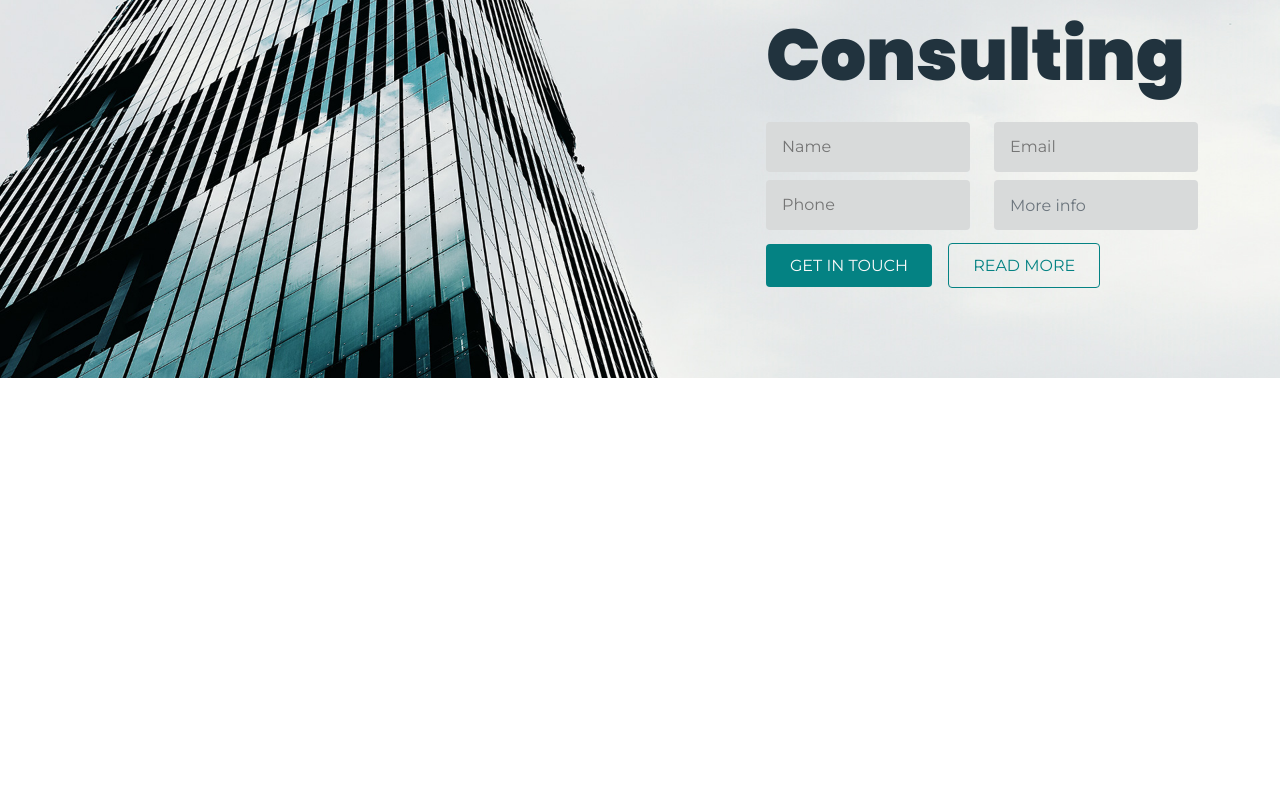
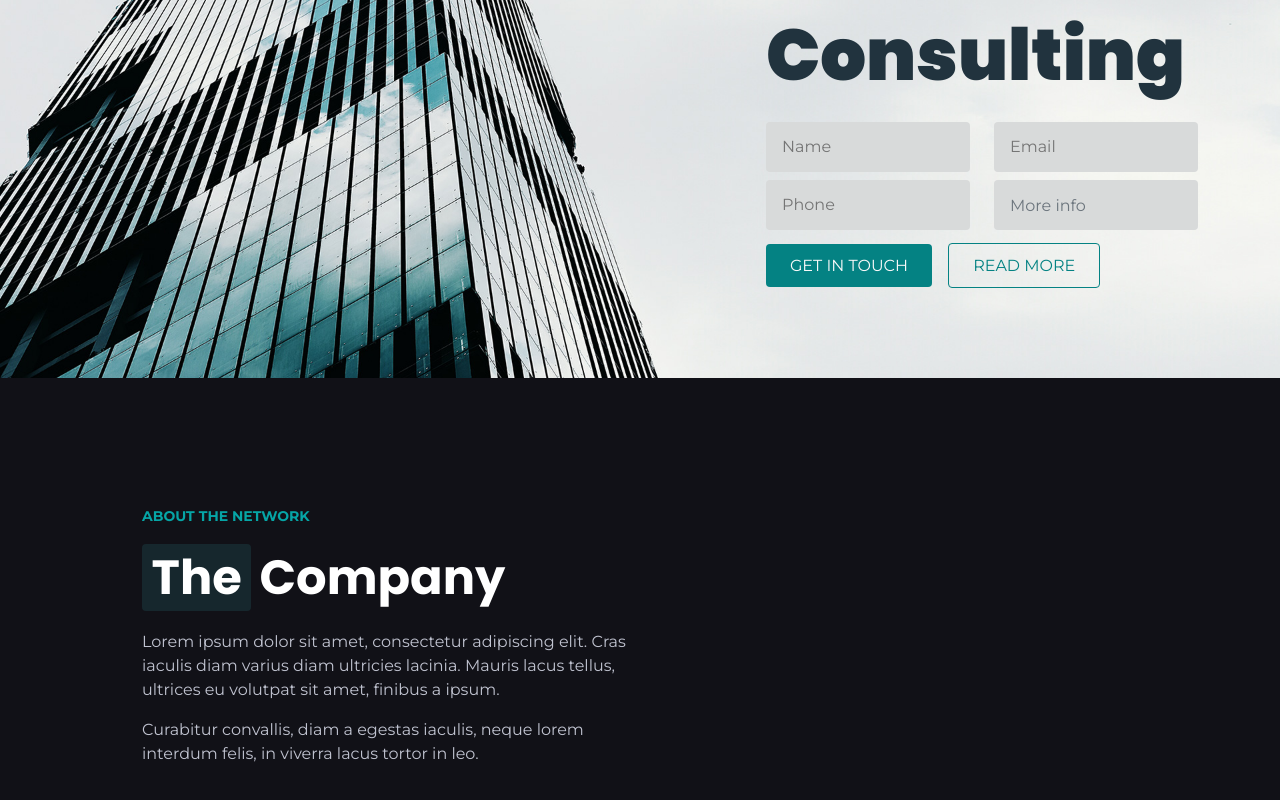
Before and after one commit to Alexxboc/proj-html-vuejs, a Vue app: page / in a window 1280 px wide. Shown: the part 340-1140 px from the top of the page. Before the commit the page ends 800 px from the top, so only its background shows below. Built offline with nearby package versions, Linux system fonts and the light colour scheme.

Commit message:
Create section company left column

```diff
--- a/src/assets/scss/style.scss
+++ b/src/assets/scss/style.scss
@@ -28,8 +28,18 @@ img {
     text-transform: uppercase;
 }
 
+@mixin bg_text {
+    border-radius: 4px;
+    padding: 0 0.6rem;
+    margin-right: 0.5rem;
+}
+
 
 /* Utilities */
+
+.fs_14 {
+    font-size: 14px;
+}
 
 .fs_15 {
     font-size: 15px;
@@ -45,6 +55,10 @@ img {
 
 .fw_600 {
     font-weight: 600;
+}
+
+.fw_700 {
+    font-weight: 700;
 }
 
 .fw_900 {
@@ -80,3 +94,8 @@ img {
     border: 1px solid $consulting-primary;
     color: $consulting-primary !important;
 }
+
+.h2_bg {
+    @include bg_text();
+    background-color: #16272d;
+}
--- a/src/assets/scss/variables.scss
+++ b/src/assets/scss/variables.scss
@@ -8,11 +8,12 @@ $consulting-text-dark: #35464f;
 $consulting-elf-green: #06a5a6;
 $consulting-logo-bg: #c9dedf;
 $consulting-black-bg: #111117;
+$consulting-h2-bg: #16272d;
 $consulting-gray: #6c757d;
 $consulting-dark-gray:#5f6d75;
 $consulting-footer-bg: #111118;
 $consulting-footer-titles-white:#f9f9f9;
 $consulting-footer-logo-bg: #152630;
-$consulting-footer-logo-text: #c0c3d0;
+$consulting-white-text: #c0c3d0;
 $consulting-footer-text: #5F606B;
 $consulting-input-bg: #d8dada;
--- a/src/components/Main/MainComponent.vue
+++ b/src/components/Main/MainComponent.vue
@@ -1,8 +1,33 @@
 <template>
   <main>
     <SiteJumbotron />
+    <section class="company">
+      <div class="container">
+        <div class="row row-cols-2">
+          <div class="col">
+            <h6 class="text-uppercase fs_14 fw_700 mb-4">about the network</h6>
+            <h2 class="fw_700 mb-4"><span class="h2_bg">The</span>Company</h2>
+            <p>
+              Lorem ipsum dolor sit amet, consectetur adipiscing elit. Cras
+              iaculis diam varius diam ultricies lacinia. Mauris lacus tellus,
+              ultrices eu volutpat sit amet, finibus a ipsum.
+            </p>
+            <p>
+              Curabitur convallis, diam a egestas iaculis, neque lorem interdum
+              felis, in viverra lacus tortor in leo.
+            </p>
+          </div>
+          <!-- /.col -->
+          <div class="col"></div>
+          <!-- /.col -->
+        </div>
+        <!-- /.row row-cols-2 -->
+      </div>
+      <!-- /.container -->
+    </section>
+    <!-- /.company -->
     <!--
-- SECTION COMPANY
+
 
 - SECTION SERVICES
 
@@ -18,17 +43,33 @@
 </template>
 
 <script>
-import SiteJumbotron from "../Main/JumbotronComponent.vue"
+import SiteJumbotron from "../Main/JumbotronComponent.vue";
 
 export default {
   name: "SiteMain",
   components: {
     SiteJumbotron,
   },
-
 };
 </script>
 
 <style lang="scss" scoped>
+.company {
+  background-color: $consulting-black-bg;
+  padding: 130px;
+}
 
+h6 {
+  color: $consulting-elf-green;
+}
+
+h2 {
+  font-size: 48px;
+  font-family: "Poppins", sans-serif;
+  color: $consulting-white;
+}
+
+p {
+  color: $consulting-white-text;
+}
 </style>
```
